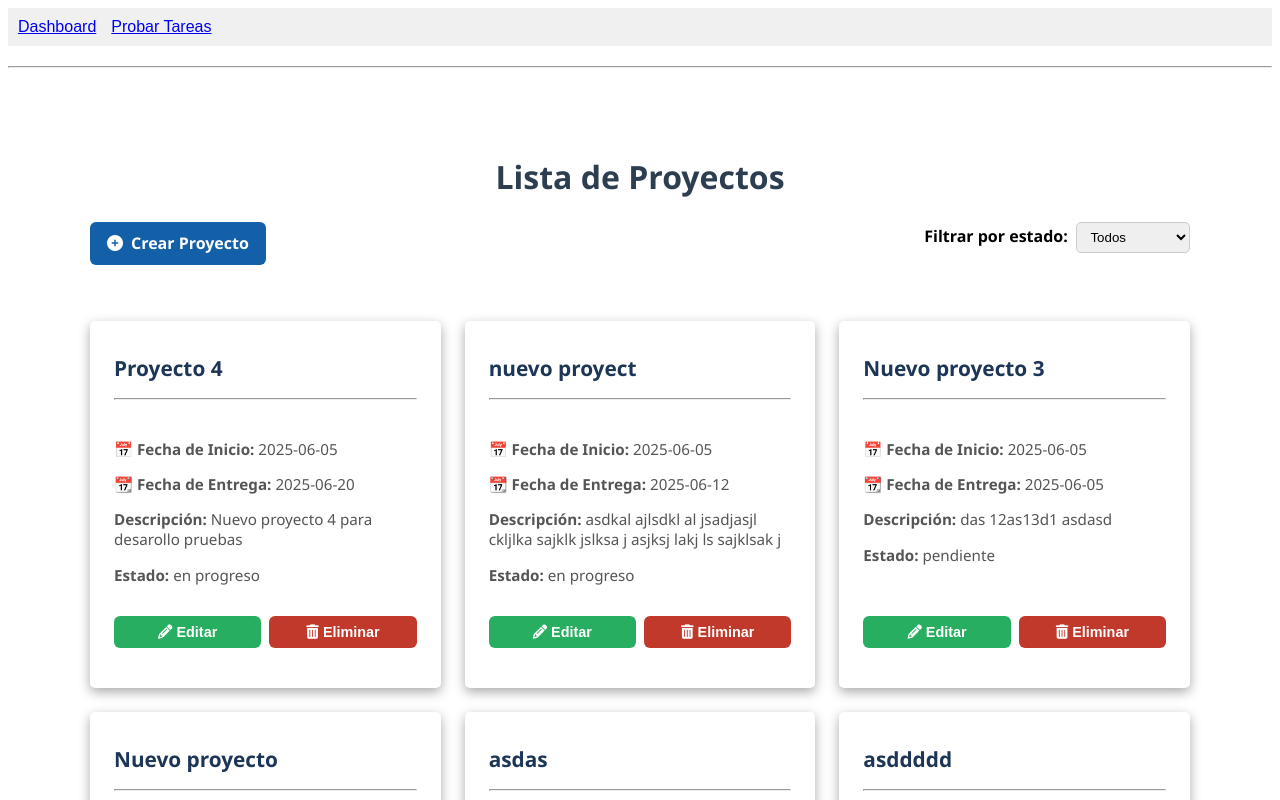
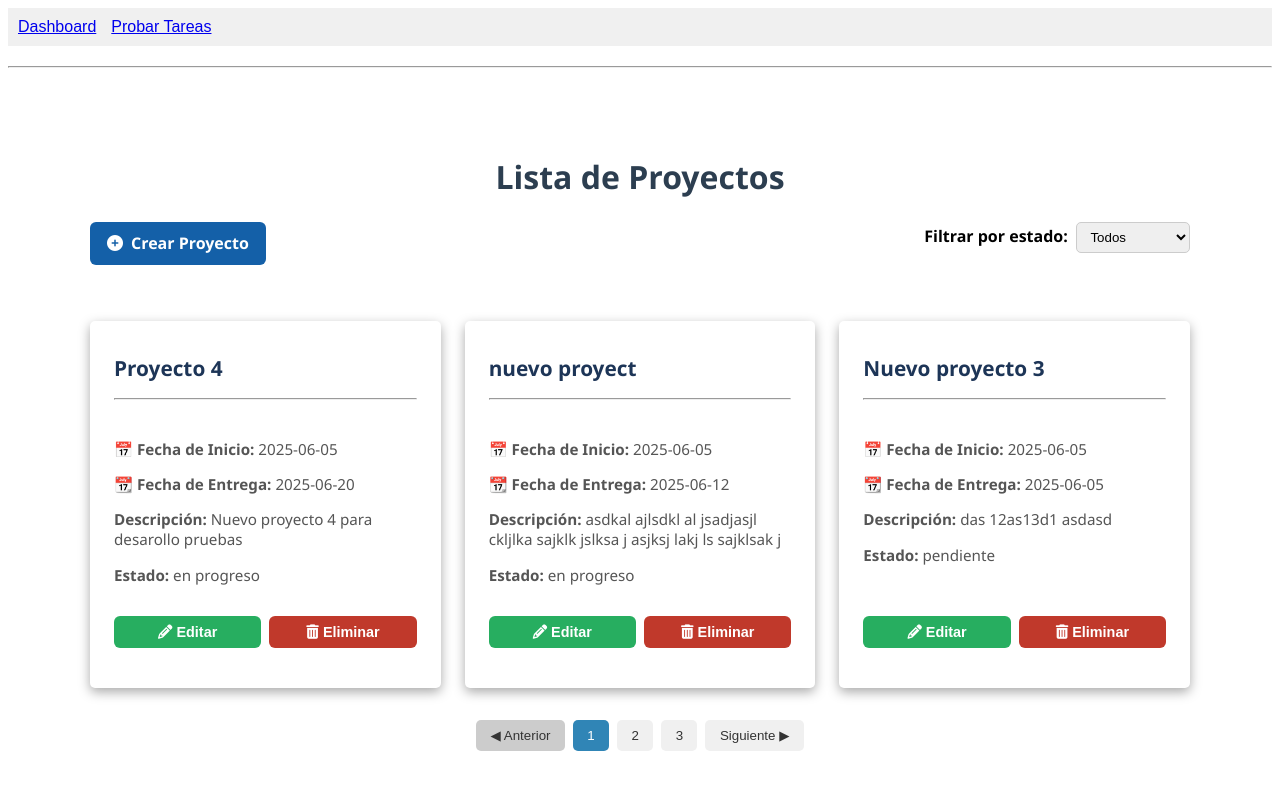
Before and after one commit to JonatanST/gestor-proyectos, an Angular app: page /projects in a window 1280 px wide. Shown: the top 800 px of the page. Built offline with nearby package versions, Linux system fonts and the light colour scheme; data requests are answered from the project's data file.

Commit message:
feat: Se agrega nueva funcion de paginacion para lista de proyectos

```diff
--- a/db.json
+++ b/db.json
@@ -47,6 +47,14 @@
       "fechaInicio": "2025-06-05",
       "fechaEntrega": "2025-06-05",
       "estado": "en progreso"
+    },
+    {
+      "id": "11",
+      "nombre": "nuevo",
+      "descripcion": "",
+      "fechaInicio": "2025-06-05",
+      "fechaEntrega": "2025-06-05",
+      "estado": "en progreso"
     }
   ]
 }
--- a/src/app/features/projects/pages/project-list/project-list/project-list.component.html
+++ b/src/app/features/projects/pages/project-list/project-list/project-list.component.html
@@ -1,8 +1,11 @@
 <section class="project-list">
   <h2>Lista de Proyectos</h2>
+
   <div class="top-bar">
     <div>
-      <a routerLink="/projects/new"><i class="fas fa-plus-circle"></i> Crear Proyecto</a>
+      <a routerLink="/projects/new">
+        <i class="fas fa-plus-circle"></i> Crear Proyecto
+      </a>
     </div>
     <div class="filter">
       <label for="estado">Filtrar por estado:</label>
@@ -15,27 +18,24 @@
     </div>
   </div>
 
-
-
-
-  <ul *ngIf="proyectos$ | async as proyectos; else cargando">
-    <li *ngFor="let proyecto of proyectos">
+  <ul *ngIf="proyectosPaginados.length > 0; else cargando">
+    <li *ngFor="let proyecto of proyectosPaginados">
       <div>
         <p><strong>{{ proyecto.nombre }}</strong></p>
-        <hr>
-        <br>
+        <hr />
+        <br />
         <p><b> 📅 Fecha de Inicio:</b> {{ proyecto.fechaInicio }}</p>
-        <p><b> 📆 Fecha de Entrega: </b>{{ proyecto.fechaEntrega }}</p>
-        <p><b> Descripción: </b>
-          {{ proyecto.descripcion }}
-        </p>
-        <p><b> Estado: </b>{{ proyecto.estado }}</p>
+        <p><b> 📆 Fecha de Entrega:</b> {{ proyecto.fechaEntrega }}</p>
+        <p><b> Descripción:</b> {{ proyecto.descripcion }}</p>
+        <p><b> Estado:</b> {{ proyecto.estado }}</p>
       </div>
       <div class="btn-group">
         <button [routerLink]="['/projects/edit', proyecto.id]">
           <i class="fa fa-pencil" aria-hidden="true"></i> Editar
         </button>
-        <button (click)="eliminar(proyecto.id!)"><i class="fas fa-trash-alt"></i> Eliminar</button>
+        <button (click)="eliminar(proyecto.id!)">
+          <i class="fas fa-trash-alt"></i> Eliminar
+        </button>
       </div>
     </li>
   </ul>
@@ -44,4 +44,20 @@
     <p style="text-align: center;">Cargando proyectos...</p>
   </ng-template>
 
+  <!-- Paginación -->
+  <div class="pagination" *ngIf="totalPaginas > 1">
+    <button (click)="cambiarPagina(paginaActual - 1)" [disabled]="paginaActual === 1">
+      ◀ Anterior
+    </button>
+
+    <ng-container *ngFor="let pagina of [].constructor(totalPaginas); let i = index">
+      <button (click)="cambiarPagina(i + 1)" [class.active]="paginaActual === i + 1">
+        {{ i + 1 }}
+      </button>
+    </ng-container>
+
+    <button (click)="cambiarPagina(paginaActual + 1)" [disabled]="paginaActual === totalPaginas">
+      Siguiente ▶
+    </button>
+  </div>
 </section>
--- a/src/app/features/projects/pages/project-list/project-list/project-list.component.scss
+++ b/src/app/features/projects/pages/project-list/project-list/project-list.component.scss
@@ -66,6 +66,39 @@
         padding: 0.4rem 0.6rem;
         border-radius: 5px;
         border: 1px solid #ccc;
+      }
+    }
+  }
+
+  .pagination {
+    display: flex;
+    justify-content: center;
+    margin-top: 2rem;
+    gap: 0.5rem;
+    flex-wrap: wrap;
+
+    button {
+      padding: 0.5rem 0.9rem;
+      border: none;
+      border-radius: 5px;
+      background-color: #f0f0f0;
+      color: #333;
+      font-weight: 500;
+      cursor: pointer;
+      transition: background-color 0.3s ease;
+
+      &.active {
+        background-color: #3085b6;
+        color: #fff;
+      }
+
+      &:hover:not(.active) {
+        background-color: #ddd;
+      }
+
+      &:disabled {
+        background-color: #ccc;
+        cursor: not-allowed;
       }
     }
   }
--- a/src/app/features/projects/pages/project-list/project-list/project-list.component.ts
+++ b/src/app/features/projects/pages/project-list/project-list/project-list.component.ts
@@ -15,31 +15,54 @@ import Swal from 'sweetalert2';
   styleUrls: ['./project-list.component.scss'],
 })
 export class ProjectListComponent implements OnInit {
+  proyectos$!: Observable<Project[]>;
   proyectosOriginales: Project[] = [];
-  proyectos$!: Observable<Project[]>;
+  proyectosFiltrados: Project[] = [];
+
   filtroEstado: string = '';
+
+  // Paginación
+  paginaActual = 1;
+  proyectosPorPagina = 3;
 
   constructor(private projectService: ProjectService) {}
 
   ngOnInit(): void {
-    this.cargarProyectos();
-  }
+    this.proyectos$ = this.projectService.getProyectos();
 
-  cargarProyectos(): void {
-    this.projectService.getProyectos().subscribe((proyectos) => {
+    // Suscribimos para mantener la fuente original y operar filtrado/paginación
+    this.proyectos$.subscribe((proyectos) => {
       this.proyectosOriginales = proyectos;
       this.filtrarProyectos();
     });
   }
 
   filtrarProyectos(): void {
+    this.paginaActual = 1;
     if (this.filtroEstado) {
-      const filtrados = this.proyectosOriginales.filter(
+      this.proyectosFiltrados = this.proyectosOriginales.filter(
         (p) => p.estado === this.filtroEstado
       );
-      this.proyectos$ = of(filtrados);
     } else {
-      this.proyectos$ = of(this.proyectosOriginales);
+      this.proyectosFiltrados = [...this.proyectosOriginales];
+    }
+  }
+
+  get proyectosPaginados(): Project[] {
+    const inicio = (this.paginaActual - 1) * this.proyectosPorPagina;
+    return this.proyectosFiltrados.slice(
+      inicio,
+      inicio + this.proyectosPorPagina
+    );
+  }
+
+  get totalPaginas(): number {
+    return Math.ceil(this.proyectosFiltrados.length / this.proyectosPorPagina);
+  }
+
+  cambiarPagina(nuevaPagina: number): void {
+    if (nuevaPagina >= 1 && nuevaPagina <= this.totalPaginas) {
+      this.paginaActual = nuevaPagina;
     }
   }
 
@@ -64,7 +87,7 @@ export class ProjectListComponent implements OnInit {
               'success'
             );
           },
-          error: (error) => {
+          error: () => {
             Swal.fire(
               'Error',
               'Hubo un problema al eliminar el proyecto.',
@@ -72,8 +95,15 @@ export class ProjectListComponent implements OnInit {
             );
           },
         });
-      } else {
       }
     });
   }
+
+  private cargarProyectos(): void {
+    this.proyectos$ = this.projectService.getProyectos();
+    this.proyectos$.subscribe((proyectos) => {
+      this.proyectosOriginales = proyectos;
+      this.filtrarProyectos();
+    });
+  }
 }
```
